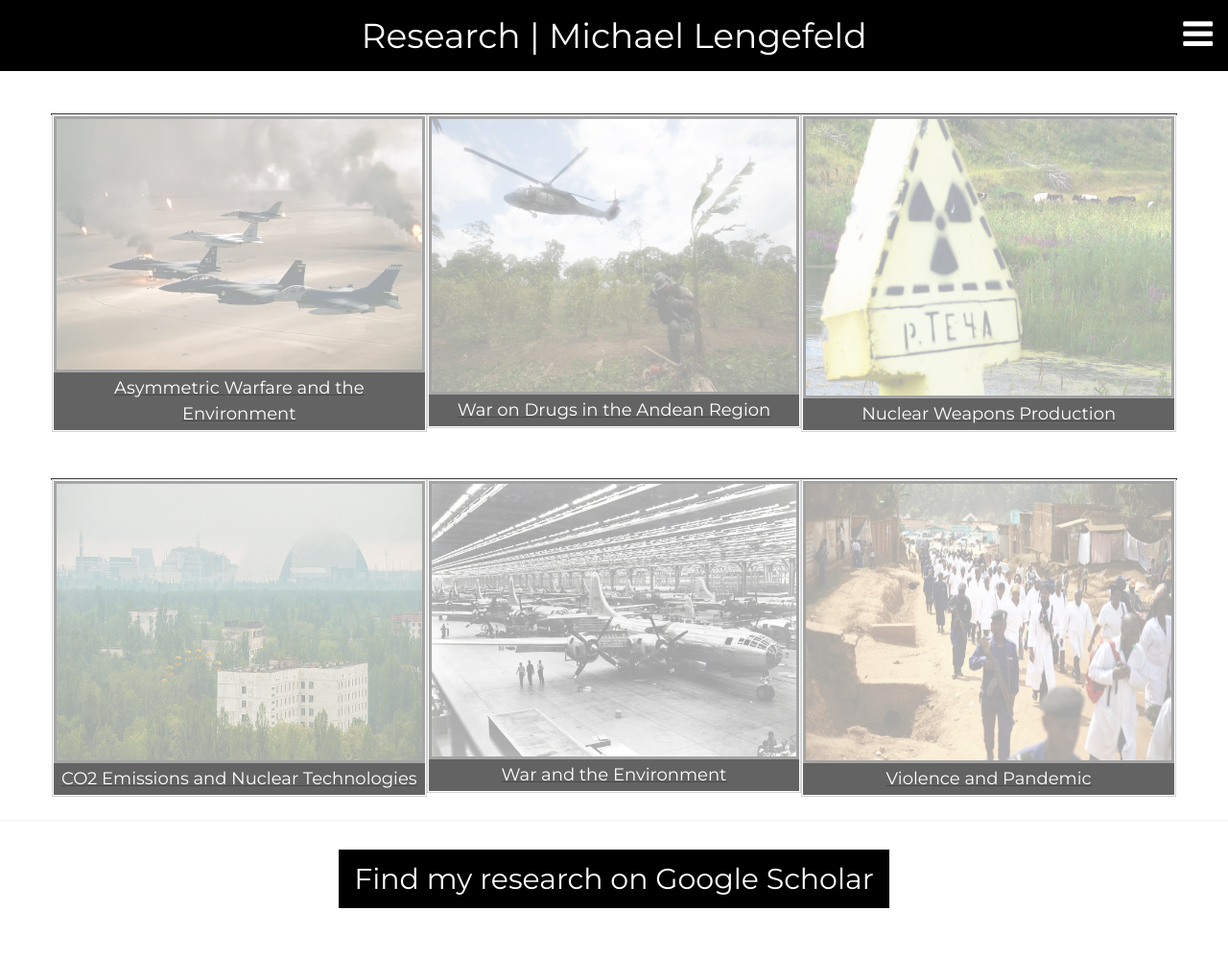
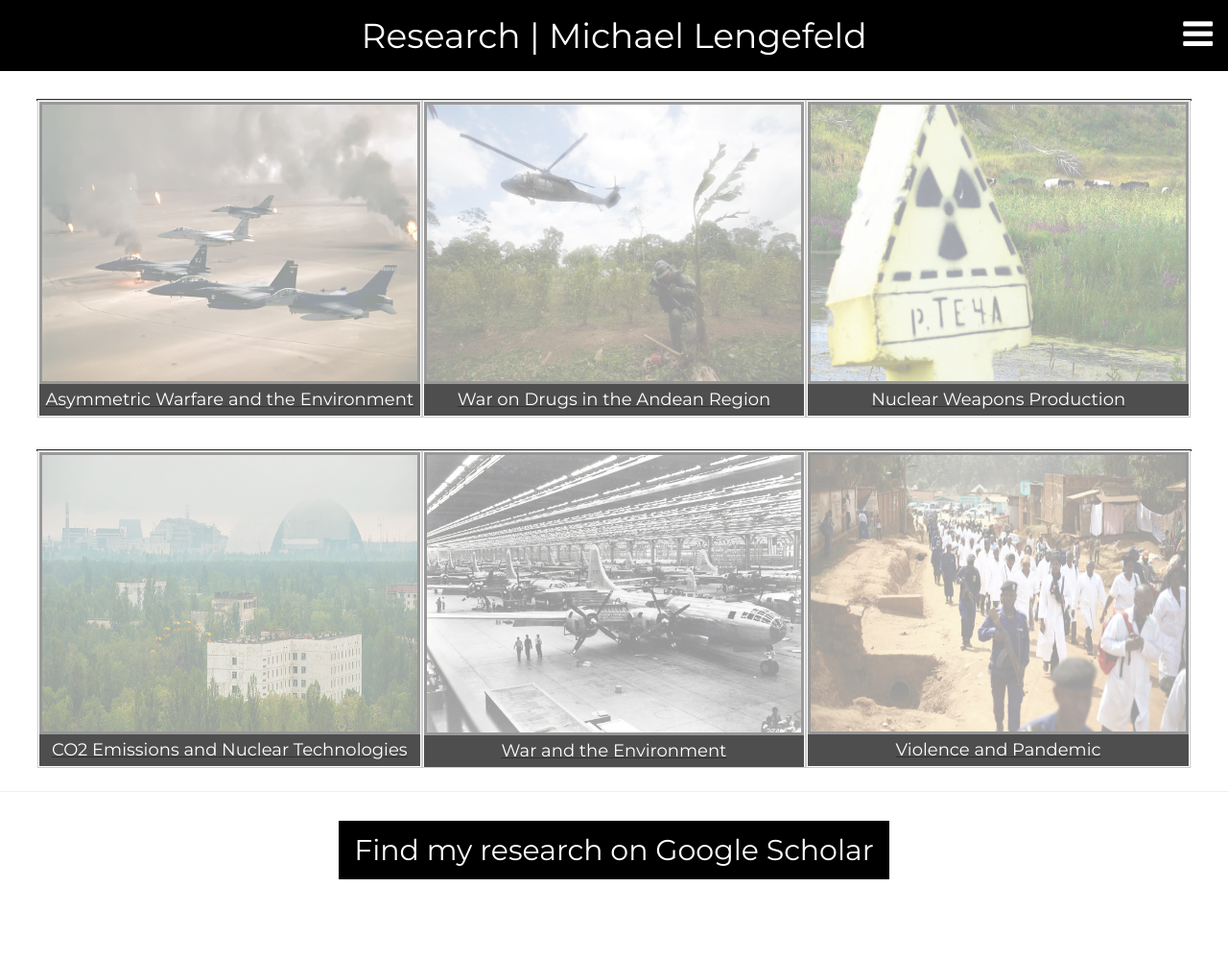
Before and after one commit to resilience1/resilience1.github.io, a Jekyll site: the page built from research/index.html, in a window 1280 px wide. Shown: the whole page at 96% size. Built offline with Jekyll 4.4.1, drawn with Linux system fonts in a browser that asks for light colours; nearby versions of some CDN libraries; after the commit the page ends 969 px from its top, so only the background shows below that.

Commit message:
Update index.html

```diff
--- a/research/index.html
+++ b/research/index.html
@@ -5,10 +5,10 @@
 <html>
 <head>
 <style>
-	div.transbox {margin: 40px;
+	div.transbox {margin: 25px;
   	background-color: #ffffff;
   	border: 1px solid black;
-  	opacity: 0.7;
+  	opacity: 0.8;
 	}
 
 	div.transbox p {
@@ -81,7 +81,7 @@
 				<div class="w3-third">
       				<a href="/research/colombia.html">
 				<figure class="item">
-    				<img src="/img/plancolombia2.jpg" alt="Plan Colombia and FARC. Credit: Reuters" style="width:100%; height: 290px; border:3px solid black">
+    				<img src="/img/plancolombia2.jpg" alt="Plan Colombia and FARC. Credit: Reuters" style="width:100%; height: 295px; border:3px solid black">
    				<figcaption class="caption">War on Drugs in the Andean Region</figcaption>
 				</figure></a>
 		 		</div>
@@ -113,7 +113,7 @@
 				<div class="w3-third">
       				<a href="/research/vio_env.html">
 				<figure class="item">
-    				<img src="/img/b29bomber2.jpg" alt="B-29 Bomber Production Line" style="width:100%; height: 290px; border:3px solid black">
+    				<img src="/img/b29bomber2.jpg" alt="B-29 Bomber Production Line" style="width:100%; height: 295px; border:3px solid black">
    				<figcaption class="caption">War and the Environment</figcaption>
 				</figure>
 				</a>
```
